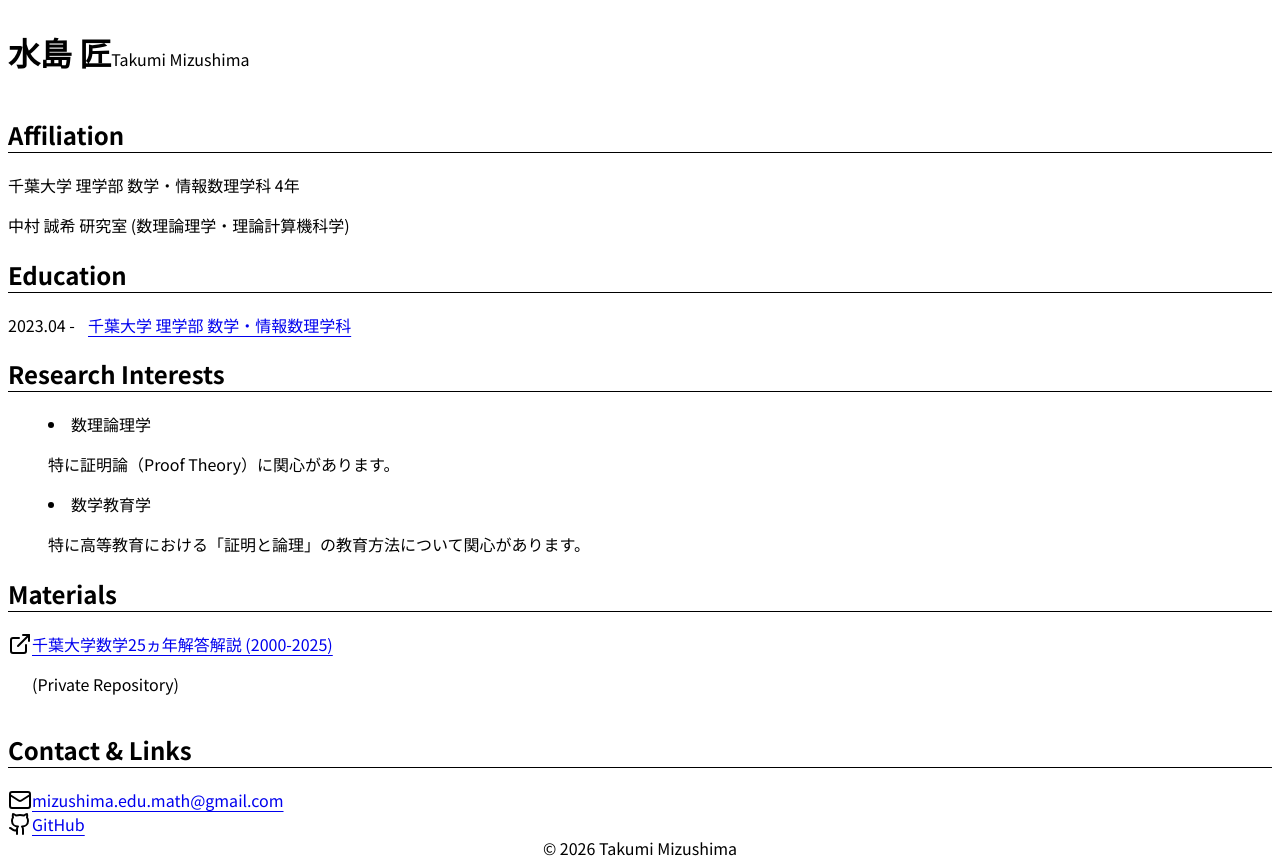
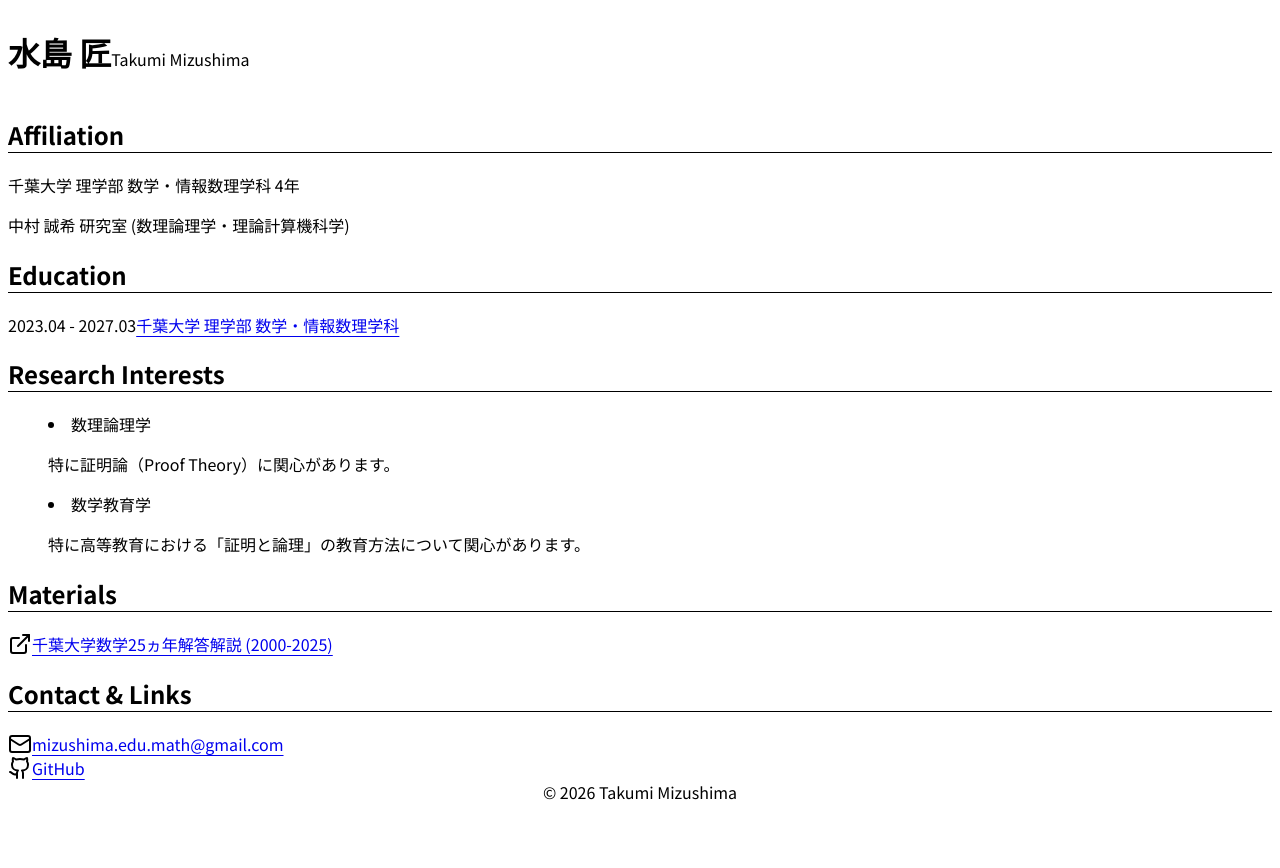
Before and after one commit to TakumiMizushima/website, a Next.js app: page / in a window 1280 px wide. After the commit the page ends 816 px from the top, so only its background shows below. Built offline with nearby package versions, Linux system fonts and the light colour scheme.

Commit message:
Update page.tsx

```diff
--- a/app/page.tsx
+++ b/app/page.tsx
@@ -30,14 +30,15 @@ export default function Home() {
           </div>
         </section>
 
-        {/* 2. Education */}
+        {/* 2. Education: 1列に修正 */}
         <section>
           <h2 className="text-lg font-bold text-slate-900 border-b border-slate-200 pb-2 mb-4">
             Education
           </h2>
-          <div className="grid grid-cols-[80px_1fr] gap-4 text-sm leading-relaxed">
-            <span className="text-slate-400 font-medium pt-0.5">2023.04 -</span>
-            <div>
+          <div className="flex flex-wrap items-baseline gap-x-4 text-sm leading-relaxed">
+            <span className="text-slate-400 font-medium whitespace-nowrap">
+              2023.04 - 2027.03
+            </span>
             <a
               href="https://www.math.s.chiba-u.ac.jp/index.html"
               target="_blank"
@@ -46,7 +47,6 @@ export default function Home() {
             >
               千葉大学 理学部 数学・情報数理学科
             </a>
-            </div>
           </div>
         </section>
 
@@ -77,7 +77,6 @@ export default function Home() {
             Materials
           </h2>
           <div className="flex items-start gap-3">
-            {/* StreamlitへのリンクなのでExternalLinkアイコンを例として使用 */}
             <ExternalLink className="w-5 h-5 text-slate-400 mt-0.5 flex-shrink-0" />
             <div>
               <a
@@ -88,9 +87,6 @@ export default function Home() {
               >
                 千葉大学数学25ヵ年解答解説 (2000-2025)
               </a>
-              <p className="text-slate-500 text-sm mt-1 font-light">
-                (Private Repository)
-              </p>
             </div>
           </div>
         </section>
```
Lines whose indentation alone changed are shown as unchanged.
